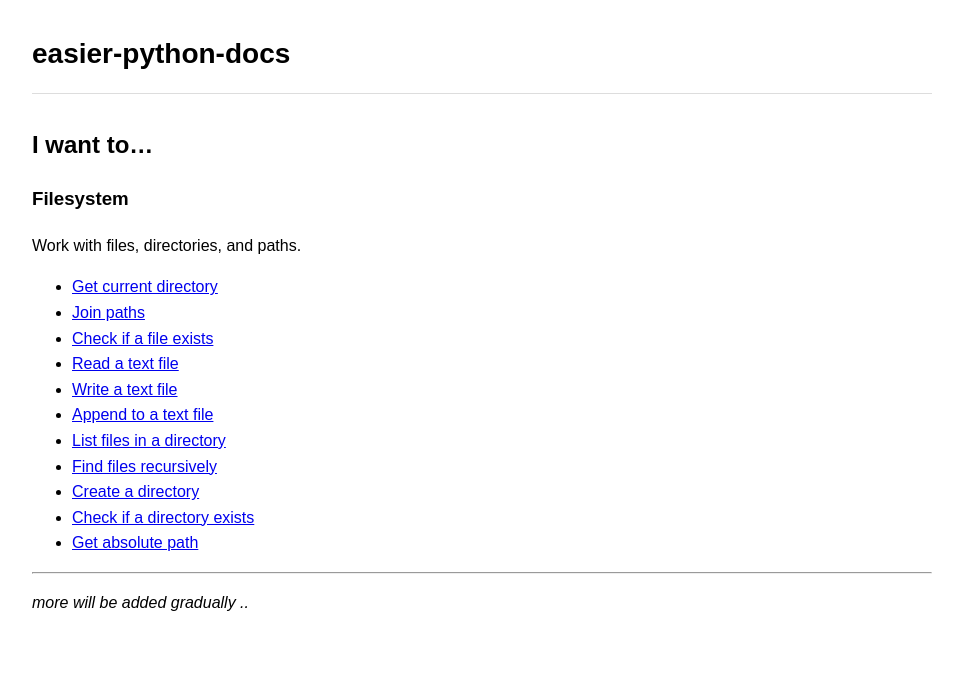
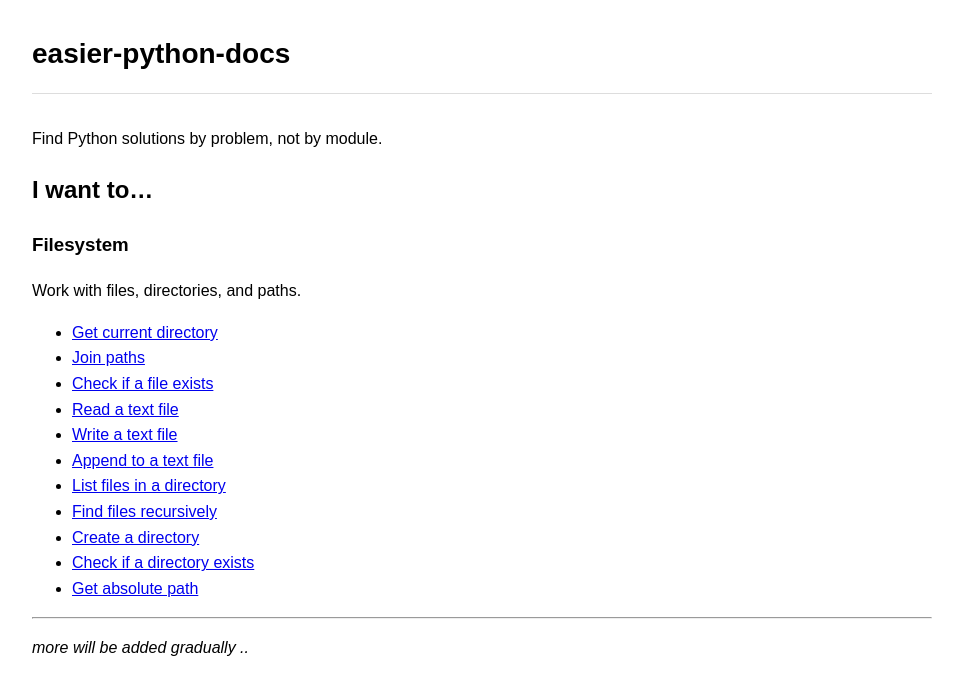
Before and after one commit to jbakchr/easier-python-docs, a Jekyll site: the page built from index.md, in a window 1280 px wide. Shown: the top 695 px of the page, without its empty margins (158-1121 px from the left). Built offline with Jekyll 4.4.1, drawn with Linux system fonts in a browser that asks for light colours.

Commit message:
docs(index): add tagline

```diff
--- a/index.md
+++ b/index.md
@@ -1,7 +1,8 @@
 ---
 layout: default
-title: Home
 ---
+
+Find Python solutions by problem, not by module.
 
 ## I want to...
 
```
